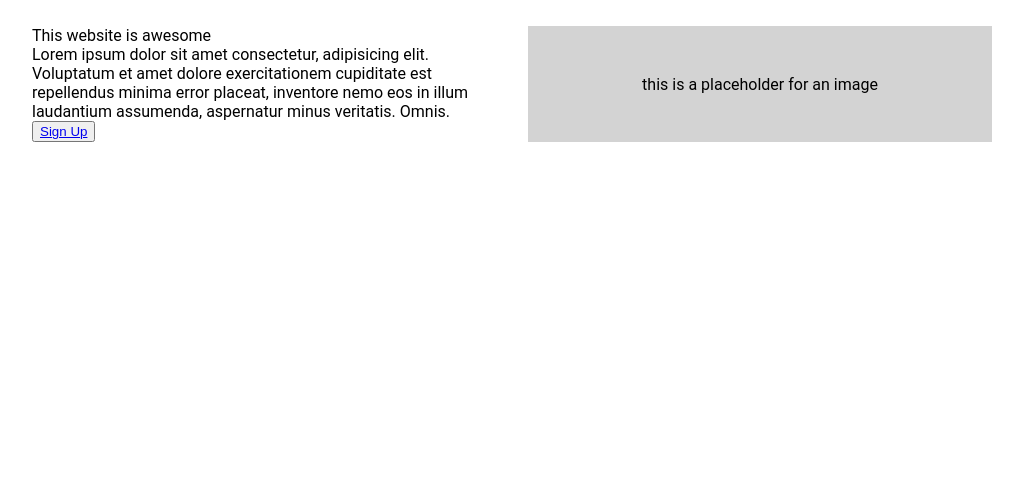
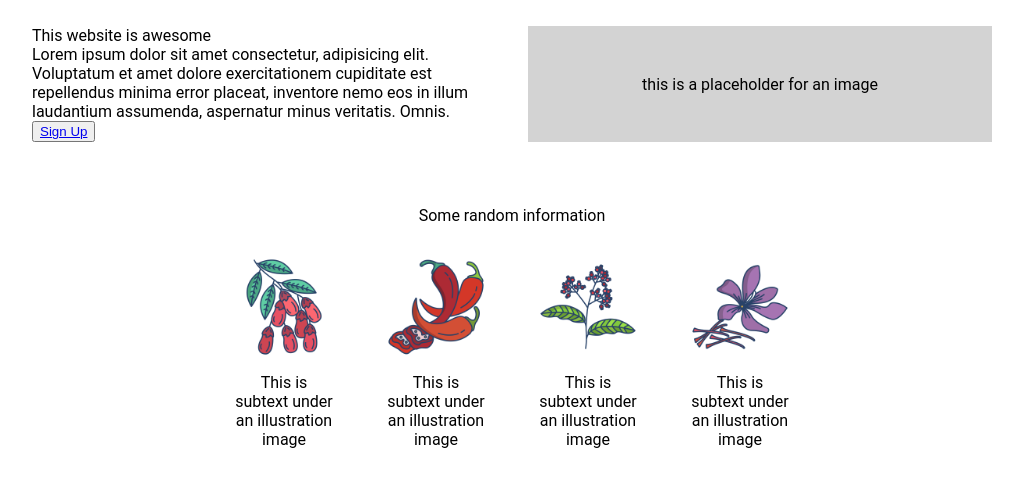
Before and after one commit to alvinlimjy/landing-page, a plain HTML site: page index.html in a window 1280 px wide. Shown: the part 57-544 px from the top of the page, without its empty margins (128-1151 px from the left). Drawn offline with Linux system fonts and the light colour scheme.

Commit message:
Layout information section

```diff
--- a/index.html
+++ b/index.html
@@ -28,6 +28,33 @@
         <div class="image">this is a placeholder for an image
         </div>
     </div>
+
+    <div class="informations">
+        <div class="title">Some random information</div>
+        <div class="feature-list">
+        <div class="feature">
+            <img src="./images/barberry.png" alt="barberry">
+            <div class="text">This is subtext under an illustration image</div>
+        </div>
+
+        <div class="feature">
+            <img src="./images/chilli.png" alt="chili">
+            <div class="text">This is subtext under an illustration image</div>
+        </div>
+
+        <div class="feature">
+            <img src="./images/pepper.png" alt="pepper">
+            <div class="text">This is subtext under an illustration image</div>
+        </div>
+
+        <div class="feature">
+            <img src="./images/saffron.png" alt="saffron">
+            <div class="text">This is subtext under an illustration image</div>
+        </div>
+    </div>
+
+    </div>
+
 </body>
 
 </html>
--- a/style.css
+++ b/style.css
@@ -50,3 +50,42 @@ body {
     font-size: 16px; /* Optional: Add text styling */
     color: black; /* Optional: Text color */
 }
+
+/* Information section */
+.informations {
+    display: flex;
+    flex-direction: column;
+    align-items: center;
+    margin: 32px 0;
+}
+
+.informations .title{
+    display: flex;
+    justify-content: center;
+}
+
+.informations .feature-list{
+    display: flex;
+    flex-wrap: wrap; /* Allows items to wrap if they exceed the container width */
+    justify-content: center; /* Centers items horizontally */
+    gap: 52px; /* Adds spacing between items */
+    margin-top: 32px; /* Adds spacing between the title and items */
+}
+
+.informations .feature{
+    display: flex;
+    /* flex-wrap: wrap; */
+    flex-direction: column; /* Stack image and text vertically */
+    align-items: center; /* Center content horizontally */
+    justify-content: center;
+    width: 100px; /* Fixed width */
+
+    gap: 16px;
+    text-align: center; /* Center text inside the box */
+}
+
+.informations .feature img {
+    max-width: 100%; /* Ensure the image fits within the box */
+    max-height: 100%; /* Ensure the image fits within the box */
+    object-fit: cover; /* Crop the image to fill the box if necessary */
+}
```
Also changed, not shown: images/barberry.png (added), images/chilli.png (added), images/pepper.png (added), images/saffron.png (added).
